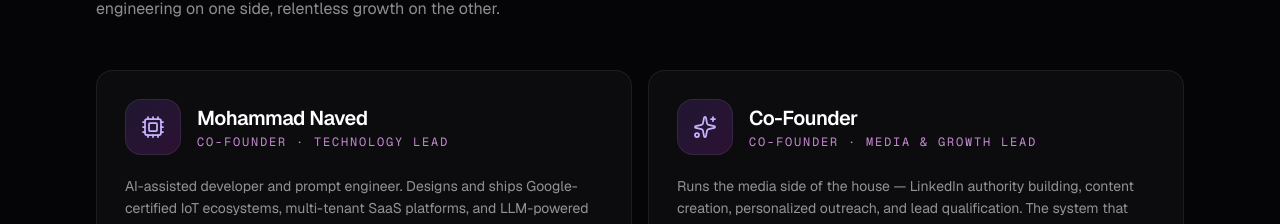
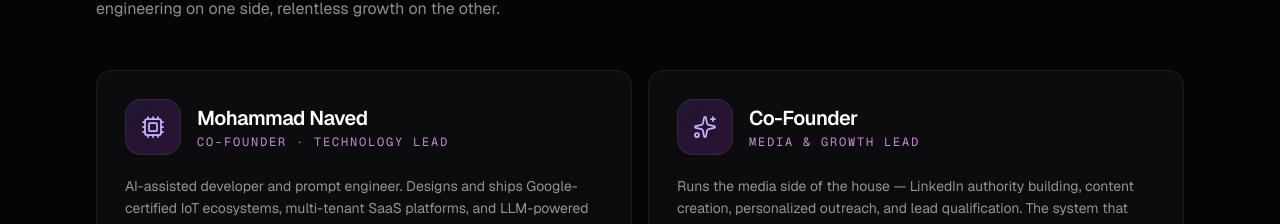
Before and after one commit to MD-NAVED/BrandRoutePartners, a Next.js app: page / in a window 1280 px wide. Shown: the part 2193-2417 px from the top of the page. Built offline with nearby package versions, Linux system fonts and the light colour scheme.

Commit message:
dd0cce18-c46f-43b3-8fbf-e368df96e24f

```diff
--- a/src/app/page.tsx
+++ b/src/app/page.tsx
@@ -116,8 +116,8 @@ const partners: Partner[] = [
   },
   {
     icon: Sparkles,
-    name: 'Co-Founder', // TODO: dost ka asli naam yaha daalna hai
-    role: 'Co-Founder · Media & Growth Lead',
+    name: 'Co-Founder',
+    role: 'Media & Growth Lead',
     description:
       'Runs the media side of the house — LinkedIn authority building, content creation, personalized outreach, and lead qualification. The system that turns founders into recognized voices while their calendars fill with qualified calls.',
     chips: ['Personal Branding', 'Content & Outreach', 'Lead Generation'],
```
